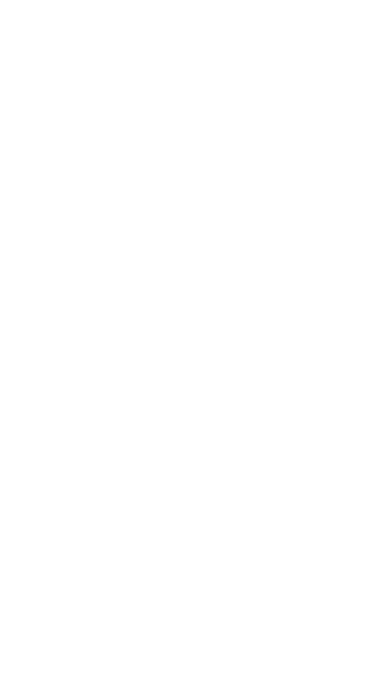
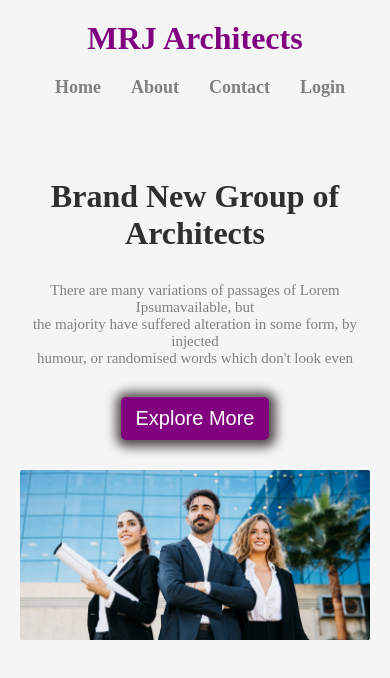
Before and after one commit to miraj090/architects-project, a plain HTML site: page index.html in a window 390 px wide. Drawn offline with Linux system fonts and the light colour scheme.

Commit message:
header finished with responsive for mobile devices

```diff
--- a/index.html
+++ b/index.html
@@ -1,12 +1,41 @@
 <!DOCTYPE html>
 <html lang="en">
-<head>
-    <meta charset="UTF-8">
-    <meta name="viewport" content="width=device-width, initial-scale=1.0">
+  <head>
+    <meta charset="UTF-8" />
+    <meta name="viewport" content="width=device-width, initial-scale=1.0" />
     <title>Document</title>
-    <link rel="stylesheet" href="">
-</head>
-<body>
+    <link rel="stylesheet" href="style.css" />
+  </head>
+  <body>
+    <header>
+      <nav>
+        <h2>MRJ Architects</h2>
+        <ul>
+          <li>Home</li>
+          <li>About</li>
+          <li>Contact</li>
+          <li>Login</li>
+        </ul>
+      </nav>
 
-</body>
+     <div class="banner">
+        <div class="banner-content">
+            <h1 class="banner-title">Brand New Group of Architects</h1>
+            <p class="banner-des">
+              There are many variations of passages of Lorem Ipsumavailable, but <br>
+              the majority have suffered alteration in some form, by injected<br>
+              humour, or randomised words which don't look even
+            </p>
+            <button class="btn-primary">Explore More</button>
+        </div>
+           <img src="images/banner.png" alt="">
+
+     </div>
+
+    </header>
+
+    <main></main>
+
+    <footer></footer>
+  </body>
 </html>
--- a/style.css
+++ b/style.css
@@ -0,0 +1,101 @@
+*{margin: 0px;}
+
+header{
+    background: whitesmoke ;
+    padding: 50px 240px;
+}
+
+nav{
+    display: flex;
+    align-items: center;
+    justify-content: space-between;
+}
+
+nav ul{
+    display: flex;
+}
+
+nav ul li{
+    list-style: none;
+    text-decoration: none;
+    margin-right: 30px;
+    color: grey;
+    font-size:18px;
+    font-weight: 600;
+
+}
+
+nav h2{
+    color: purple;
+    font-size: 2rem;
+}
+
+
+nav li:hover {
+    color: purple;
+
+  }
+
+  /*  end */
+
+  .banner{
+    margin: 80px 0;
+  }
+
+.banner-content{
+    max-width: 800px;
+    margin: 0 auto;
+    text-align: center;
+}
+
+.banner-title{
+    font-size: 3rem;
+    color: rgb(48, 47, 47);
+}
+
+.banner-des{
+    color: gray;
+    font-size: 17px;
+    padding: 30px 0;
+}
+
+.btn-primary{
+    padding: 20px 25px;
+    font-size: 20px;
+    background-color: purple;
+    border: none;
+    border-radius: 5px;
+    color: white;
+    box-shadow:  1px 1px 11px 6px rgb(83, 77, 77);
+    margin-bottom: 30px;
+}
+
+.banner img{
+    width: 100%;
+}
+
+
+/*   responsive*/
+
+@media screen and (max-width: 576px) {
+    header{
+        padding: 20px;
+    }
+
+    nav{
+        flex-direction: column;
+        gap: 20px;
+    }
+
+    .banner-title{
+        font-size: 2rem;
+    }
+
+    .btn-primary{
+        padding: 10px 15px;
+    }
+
+    .banner-des{
+        font-size: 15px;
+    }
+}
```
Also changed, not shown: images/architect.png (added), images/banner.png (added), images/icons/customers.png (added), images/icons/email.png (added), images/icons/projects.png (added), images/icons/ribon.png (added), images/sponsors/amazon.png (added), images/sponsors/figma.png (added), images/sponsors/google.png (added), images/sponsors/spotify.png (added), images/sponsors/telerama.png (added), images/team1.png (added), images/team2.png (added), images/team3.png (added), 1 more files.
